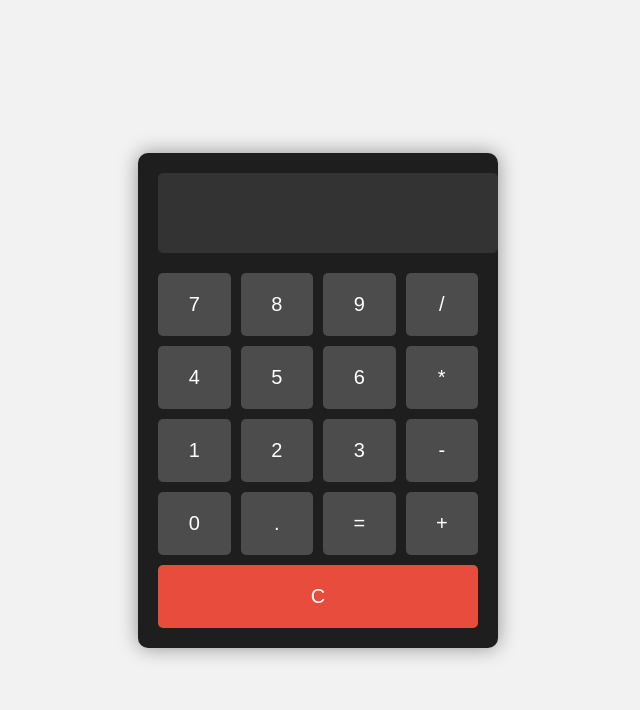
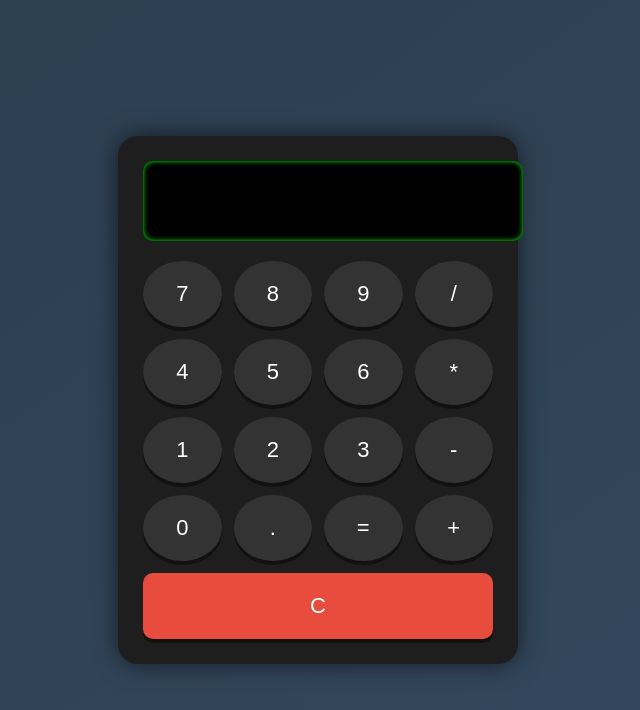
Before and after one commit to hafiz6917/calculator-project-site, a plain HTML site: page index.html in a window 1280 px wide. Shown: the whole page, without its empty margins (322-962 px from the left). Drawn offline with Linux system fonts and the light colour scheme.

Commit message:
inhance the shape of the calc

```diff
--- a/style.css
+++ b/style.css
@@ -1,6 +1,8 @@
+@import url('https://fonts.googleapis.com/css2?family=Orbitron&display=swap');
+
 body {
-  background-color: #f2f2f2;
-  font-family: Arial, sans-serif;
+  background: linear-gradient(145deg, #2c3e50, #34495e);
+  font-family: 'Orbitron', sans-serif;
   display: flex;
   justify-content: center;
   align-items: center;
@@ -10,49 +12,53 @@ body {
 
 .calculator {
   background-color: #1e1e1e;
-  padding: 20px;
-  border-radius: 10px;
-  box-shadow: 0px 0px 20px rgba(0, 0, 0, 0.4);
-  width: 320px;
+  padding: 25px;
+  border-radius: 20px;
+  box-shadow: 0 0 25px rgba(0, 0, 0, 0.6);
+  width: 350px;
 }
 
 .display {
   width: 100%;
   height: 60px;
-  font-size: 24px;
+  font-size: 26px;
   text-align: right;
-  padding: 10px;
+  padding: 10px 15px;
   border: none;
-  border-radius: 5px;
+  border-radius: 10px;
   margin-bottom: 20px;
-  background-color: #333;
-  color: #fff;
+  background-color: #000;
+  color: #0f0;
+  box-shadow: inset 0 0 5px #0f0;
 }
 
 .buttons {
   display: grid;
   grid-template-columns: repeat(4, 1fr);
-  gap: 10px;
+  gap: 12px;
 }
 
 button {
   padding: 20px;
-  font-size: 20px;
+  font-size: 22px;
   border: none;
-  border-radius: 5px;
-  background-color: #4c4c4c;
+  border-radius: 50%;
+  background-color: #333;
   color: #fff;
   cursor: pointer;
-  transition: background-color 0.2s;
+  transition: 0.2s;
+  box-shadow: 0 4px #111;
 }
 
-button:hover {
-  background-color: #666;
+button:active {
+  transform: scale(0.95);
+  box-shadow: 0 2px #000;
 }
 
 button.clear {
   grid-column: span 4;
   background-color: #e74c3c;
+  border-radius: 10px;
 }
 
 button.clear:hover {
```
